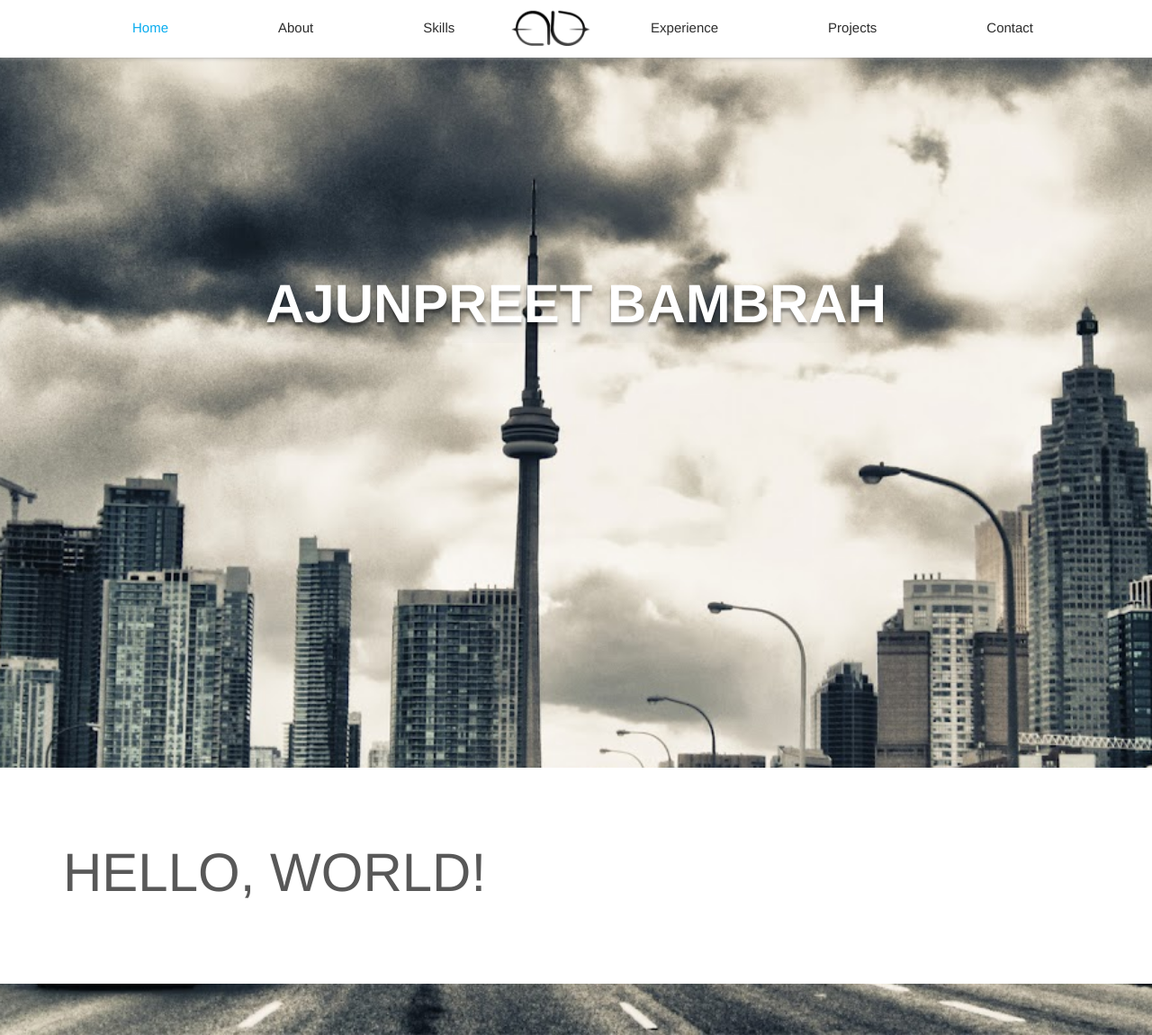
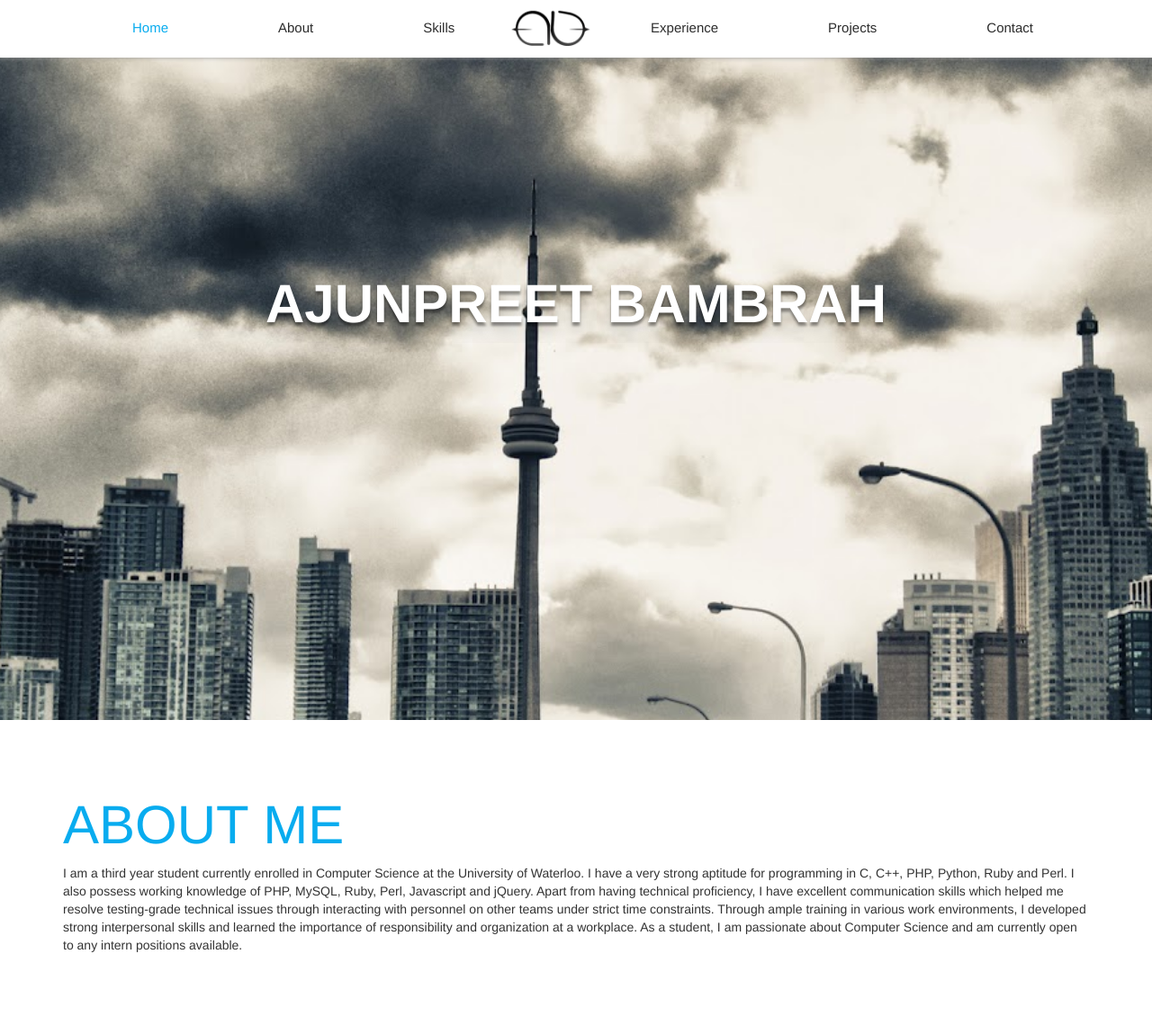
Before and after one commit to ajunB7/ajuni7.github.io, a Jekyll site: the page built from index.html, in a window 1280 px wide and 1150 px high. Shown: the whole window at 90% size. Built offline with Jekyll 4.4.1, drawn with Linux system fonts in a browser that asks for light colours; nearby versions of some CDN libraries.

Commit message:
Add old about me

```diff
--- /dev/null
+++ b/_includes/about.html
@@ -0,0 +1,10 @@
+<div id="about">
+
+		<div class="container">
+
+
+				<h1 class="text-center">About Me</h1>
+				<br />
+				<p>I am a third year student currently enrolled in Computer Science at the University of Waterloo. I have a very strong aptitude for programming in C, C++, PHP, Python, Ruby and Perl. I also possess working knowledge of PHP, MySQL, Ruby, Perl, Javascript and jQuery. Apart from having technical proficiency, I have excellent communication skills which helped me resolve testing-grade technical issues through interacting with personnel on other teams under strict time constraints. Through ample training in various work environments, I developed strong interpersonal skills and learned the importance of responsibility and organization at a workplace. As a student, I am passionate about Computer Science and am currently open to any intern positions available.</p>
+		</div>
+</div>
--- a/_layouts/default.html
+++ b/_layouts/default.html
@@ -4,6 +4,7 @@
   <body>
   {% include navbar.html %}
   {% include mainpanel.html %}
+  {% include about.html %}
   {{ content }}
 
     <!-- jQuery (necessary for Bootstrap's JavaScript plugins) -->
--- a/css/style.scss
+++ b/css/style.scss
@@ -5,7 +5,7 @@
 $main-color: #08acef;
 
 h1 {
-	color:#585858;
+	color: $main-color;
 	display:inline-block;
 	font-size:60px;
 	text-transform:uppercase;
@@ -17,9 +17,8 @@ h1 {
 	margin: 0 auto;
 	padding: 0 0 0 0;
 	width:100% !important;
-	// max-height:700px !important;
 	overflow:hidden;
-	height: 853px;
+	height: 800px;
 }
 
 #about {
--- a/index.html
+++ b/index.html
@@ -1,13 +1,3 @@
 ---
 layout: default
 ---
-<div id="about">
-
-		<div class="container">
-
-			<div class="sixteen columns">
-
-				<h1>Hello, world!</h1>
-			</div>
-		</div>
-</div>
```
Also changed, not shown: images/mainback_bak2.jpg (added).
